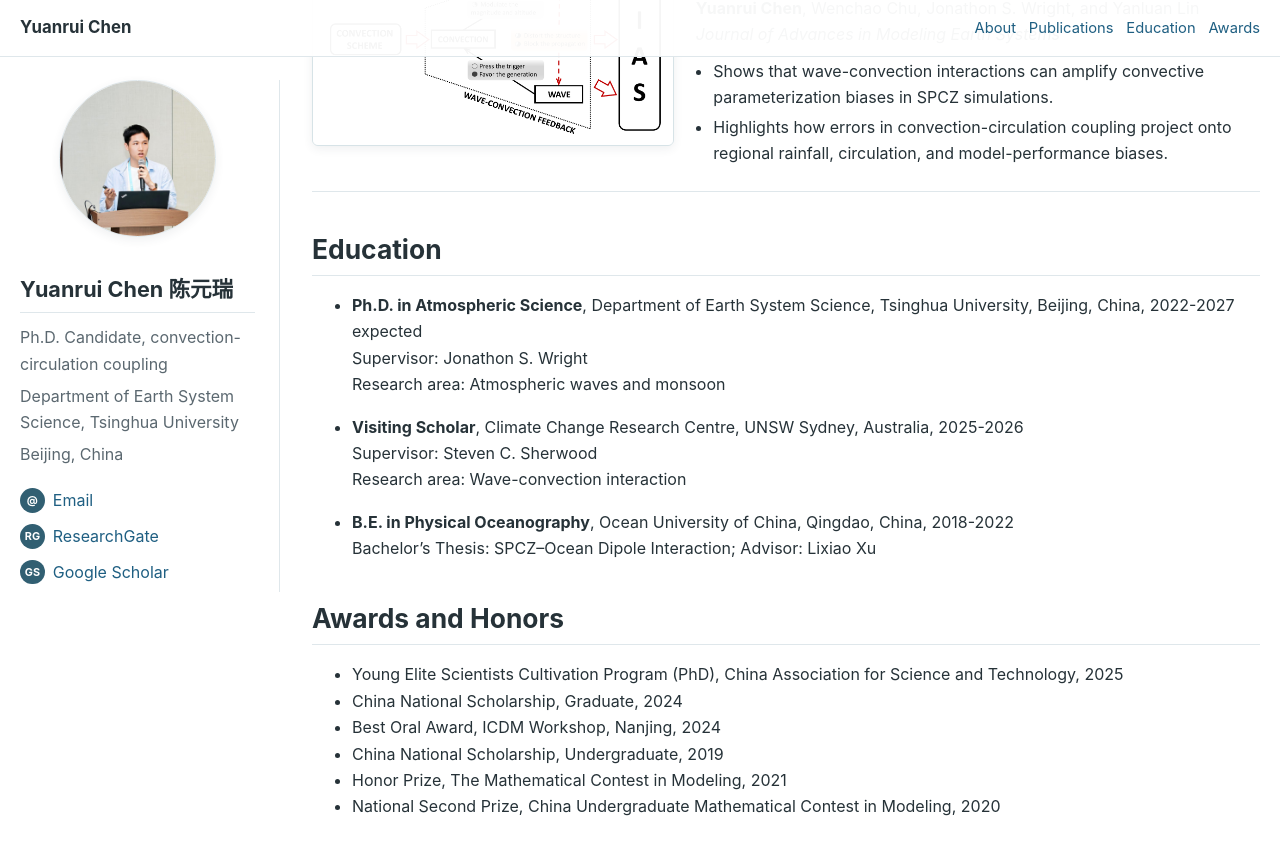
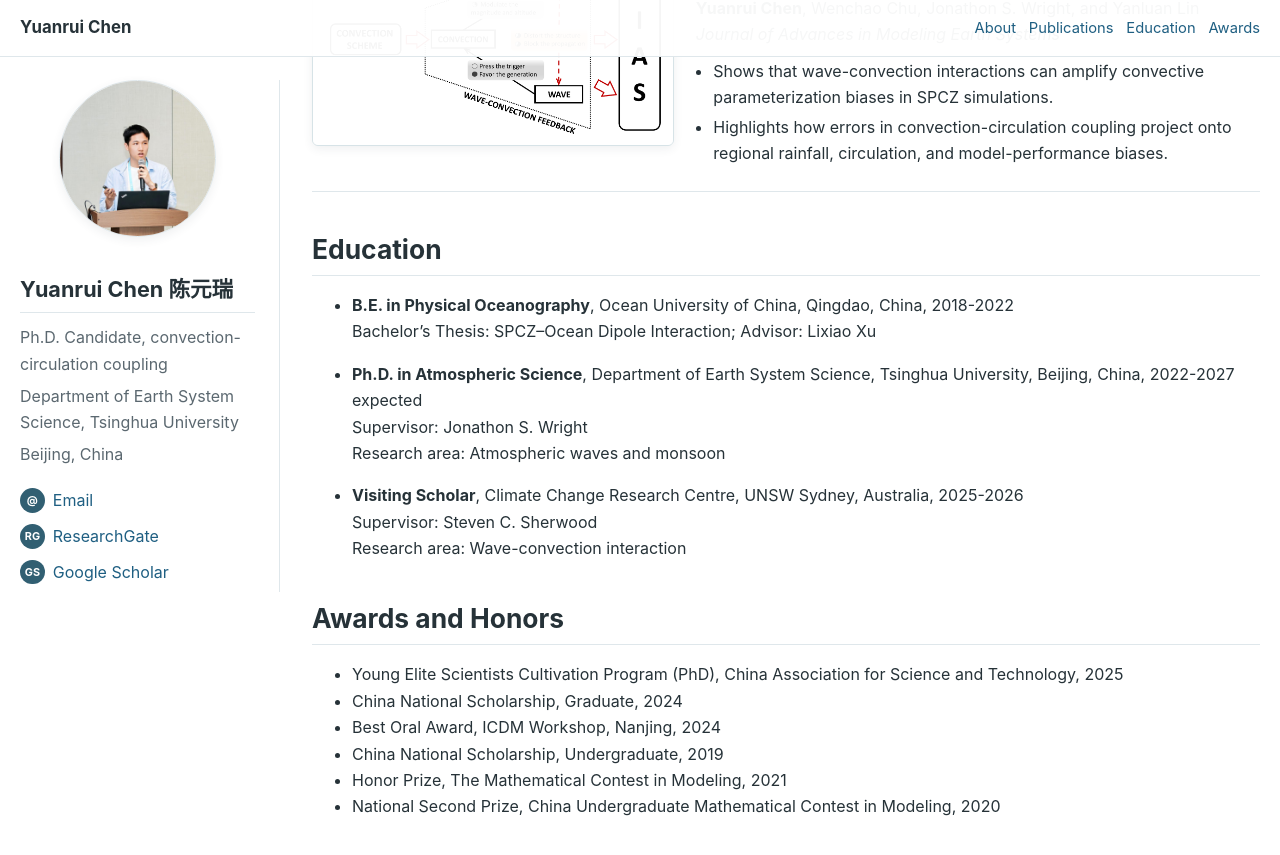
Before and after one commit to yuanruichen/yuanruichen.github.io, a Jekyll site: the page built from index.md, in a window 1280 px wide and 900 px high, scrolled down 2000 px. Shown: the top 855 px of the window. Built offline with Jekyll 4.4.1, drawn with Linux system fonts in a browser that asks for light colours; part of the change alters nothing that is shown.

```diff
--- a/index.md
+++ b/index.md
@@ -127,6 +127,8 @@ In preparation, 2026.
 <span class='anchor' id='education'></span>
 
 # Education
+- **B.E. in Physical Oceanography**, Ocean University of China, Qingdao, China, 2018-2022
+  Bachelor’s Thesis: SPCZ–Ocean Dipole Interaction; Advisor: Lixiao Xu
 
 - **Ph.D. in Atmospheric Science**, Department of Earth System Science, Tsinghua University, Beijing, China, 2022-2027 expected
   Supervisor: Jonathon S. Wright
@@ -135,9 +137,6 @@ In preparation, 2026.
 - **Visiting Scholar**, Climate Change Research Centre, UNSW Sydney, Australia, 2025-2026
   Supervisor: Steven C. Sherwood
   Research area: Wave-convection interaction
-
-- **B.E. in Physical Oceanography**, Ocean University of China, Qingdao, China, 2018-2022
-  Bachelor’s Thesis: SPCZ–Ocean Dipole Interaction; Advisor: Lixiao Xu
 
 <span class='anchor' id='awards-and-honors'></span>
 
```
